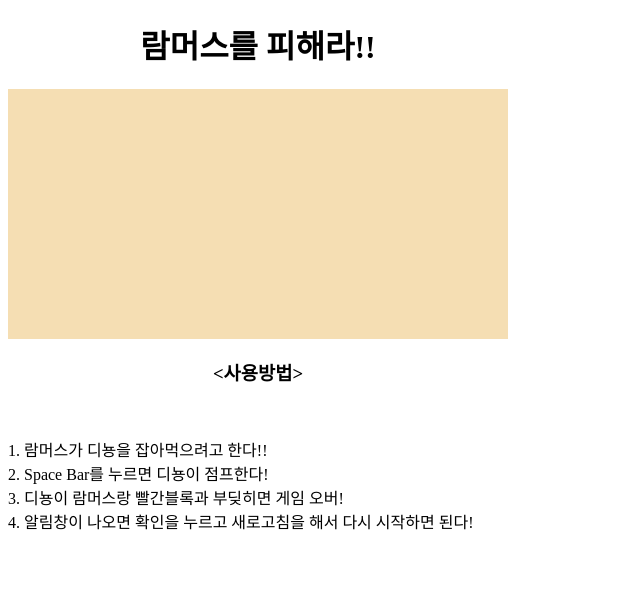
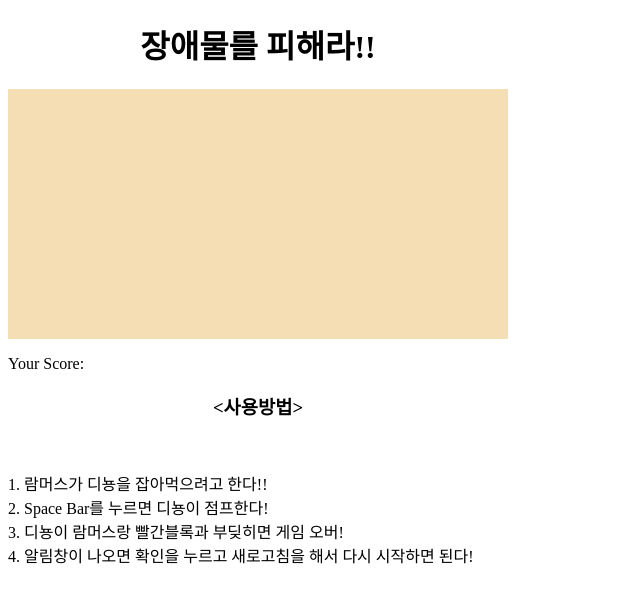
Before and after one commit to yundevingV/ys0222, a plain HTML site: page game.html in a window 1280 px wide. Shown: the whole page, without its empty margins (0-640 px from the left). Drawn offline with Linux system fonts and the light colour scheme; a web font is replaced by a local one.

Commit message:
Update game.html

```diff
--- a/game.html
+++ b/game.html
@@ -11,14 +11,14 @@
 
         <body style="width:500px;">
             <div><h1 style="text-align:center">
-             람머스를 피해라!!
+             장애물를 피해라!!
             </h1>
 
 
 <div style="background-color:wheat; width:500px; height:250px;">
             <canvas id="canvas"></canvas></div>
         </div>
-
+       <div ><p>Your Score: <span id="demo"></span></p> </div>
 
         <div>
             <h3 style="font-family: 'Gowun Batang', serif; text-align:center"><사용방법></h3><br>
@@ -28,6 +28,7 @@
             4. 알림창이 나오면 확인을 누르고 새로고침을 해서 다시 시작하면 된다!</p>
         </div>
         <script src="https://ys0222.github.io/ys0222/game1.js"></script>
+        <script src="https://ys0222.github.io/ys0222/score.js"></script>
 
         </body>
 
```
